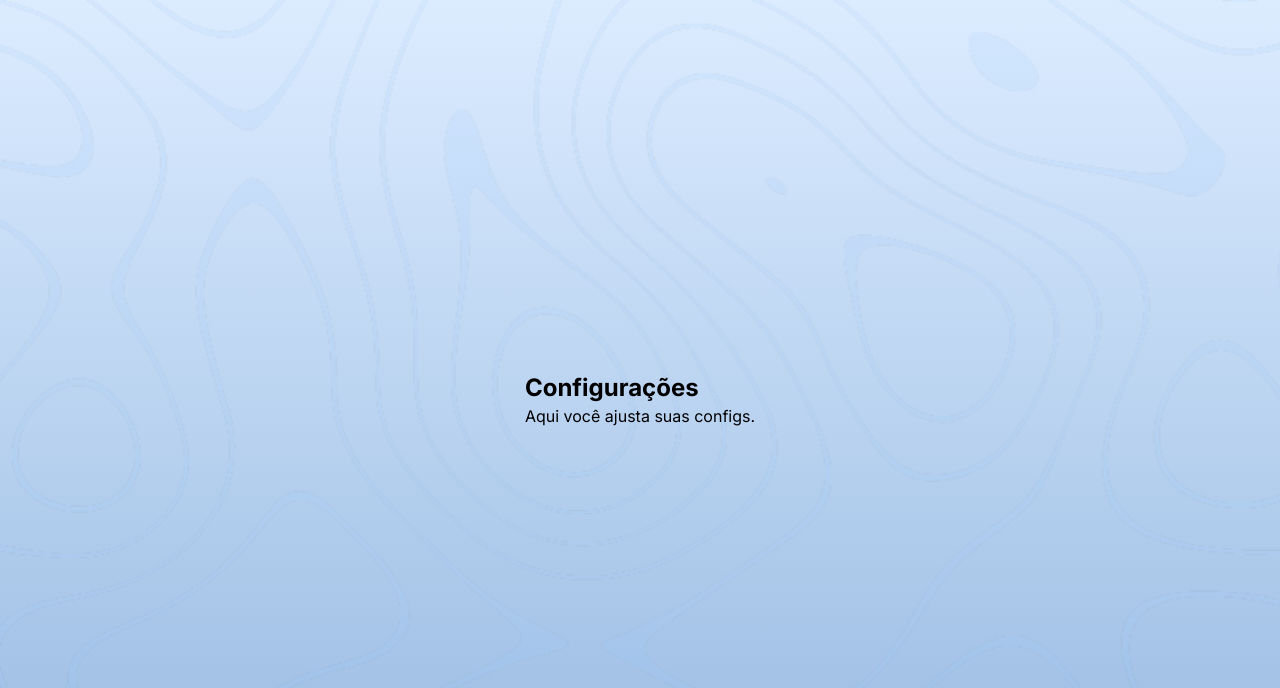
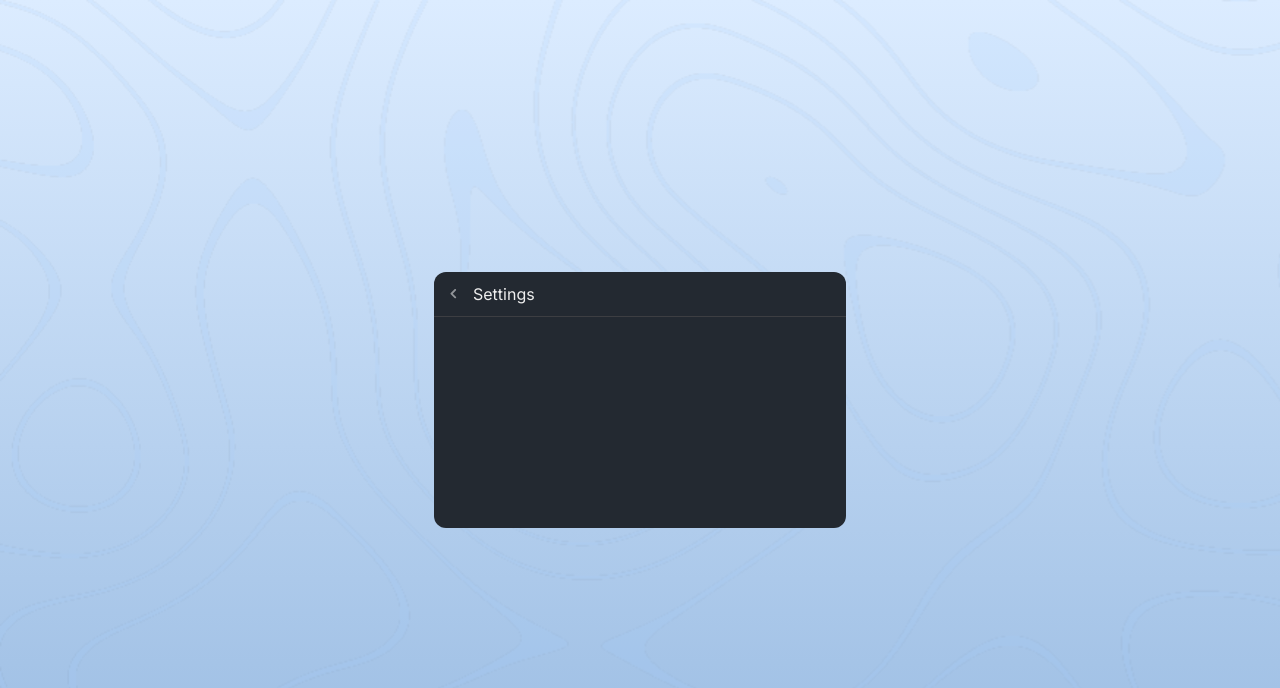
Before and after one commit to jotadagostin/pomodoroTimer, a React (Vite) app in the folder pomodoro/: page /configs in a window 1280 px wide. Shown: the top 688 px of the page. Built offline with nearby package versions, Linux system fonts and the light colour scheme.

Commit message:
setting configs

```diff
--- /dev/null
+++ b/pomodoro/src/pages/Configs.tsx
@@ -0,0 +1,20 @@
+import { Link } from "react-router";
+import arrowSetting from "../assets/arrow_settings.svg";
+
+export default function Configs() {
+  return (
+    <div className=" bg-[var(--text-default-inverse)] flex flex-col justify-between items-center w-[412px] h-[256px] rounded-xl">
+      <header className="w-[412px] h-[45px]  flex flex-col justify-center items-start  border-b-1 border-[var(--bg-paper)] ">
+        <Link to={"/"}>
+          <h1 className="flex gap-4 relative text-[var(--text-default)] pl-4">
+            <img src={arrowSetting} alt="" />
+            Settings
+          </h1>
+        </Link>
+      </header>
+      <main>
+        <div></div>
+      </main>
+    </div>
+  );
+}
--- a/pomodoro/src/pages/Pomorodo.tsx
+++ b/pomodoro/src/pages/Pomorodo.tsx
@@ -1,6 +1,7 @@
 import restartSvg from "../assets/restart.svg";
 import configSvg from "../assets/configs.svg";
 import { Button } from "../components/Button";
+import { Link } from "react-router";
 
 export function Pomodoro() {
   return (
@@ -42,9 +43,11 @@ export function Pomodoro() {
           </button>
 
           <Button />
-          <button className="cursor-pointer hover:brightness-0 hover:invert duration-200">
-            <img src={configSvg} alt="config icon" />
-          </button>
+          <Link to={"/configs"}>
+            <button className="cursor-pointer hover:brightness-0 hover:invert duration-200">
+              <img src={configSvg} alt="config icon" />
+            </button>
+          </Link>
         </div>
       </main>
     </div>
--- a/pomodoro/src/pages/Setting.tsx
+++ /dev/null
@@ -1,8 +0,0 @@
-export default function Configs() {
-  return (
-    <div className="p-6">
-      <h1 className="text-2xl font-bold">Configurações</h1>
-      <p>Aqui você ajusta suas configs.</p>
-    </div>
-  );
-}
--- a/pomodoro/src/routes/index.tsx
+++ b/pomodoro/src/routes/index.tsx
@@ -1,6 +1,6 @@
 import { Route, Routes } from "react-router";
 import { Pomodoro } from "../pages/Pomorodo";
-import Configs from "../pages/Setting";
+import Configs from "../pages/Configs";
 
 export function AppRoutes() {
   return (
```
Also changed, not shown: pomodoro/src/assets/arrow_settings.svg (added).
